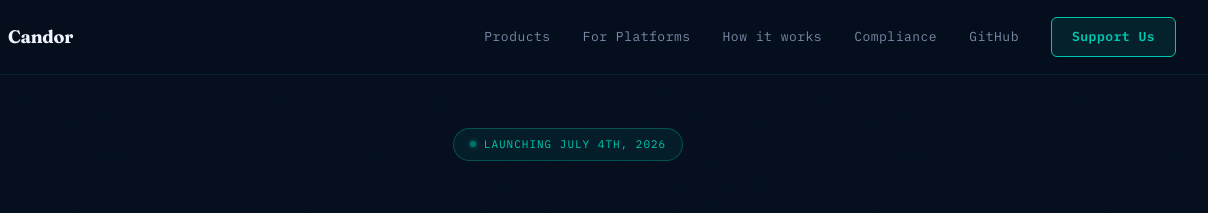
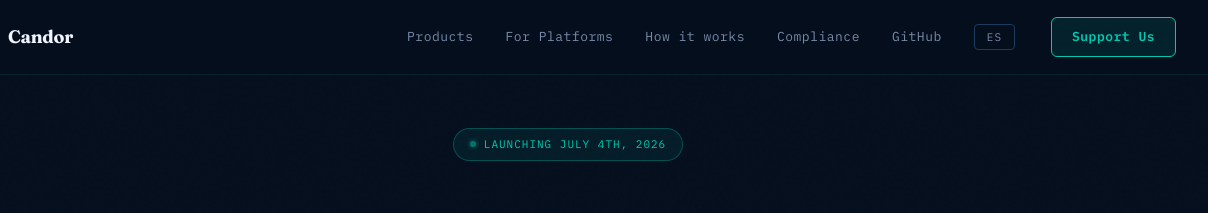
Before and after one commit to OpenFeedNetwork/platform, a website: page index.html in a window 1280 px wide. Shown: the top 213 px of the page, 72-1280 px from the left. Drawn offline with Linux system fonts and the light colour scheme.

Commit message:
Add ES/EN language toggle button to nav

```diff
--- a/index.html
+++ b/index.html
@@ -214,7 +214,7 @@ footer { border-top: 1px solid var(--border); padding: 3rem 2rem; }
     <a href="#principles">How it works</a>
     <a href="#compliance">Compliance</a>
     <a href="https://github.com/OpenFeedNetwork/platform" target="_blank">GitHub</a>
-    <a href="https://opencollective.com/openfeed" target="_blank" class="nav-cta">Support Us</a>
+    <button id="lang-toggle" onclick="toggleLanguage()" style="background:transparent;border:1px solid #1E3A5F;color:#7A8BA8;font-size:11px;padding:5px 12px;border-radius:4px;cursor:pointer;margin-right:4px;letter-spacing:1px;font-family:IBM Plex Mono,monospace;">ES</button><a href="https://opencollective.com/openfeed" target="_blank" class="nav-cta">Support Us</a>
   </div>
 </nav>
 
```
